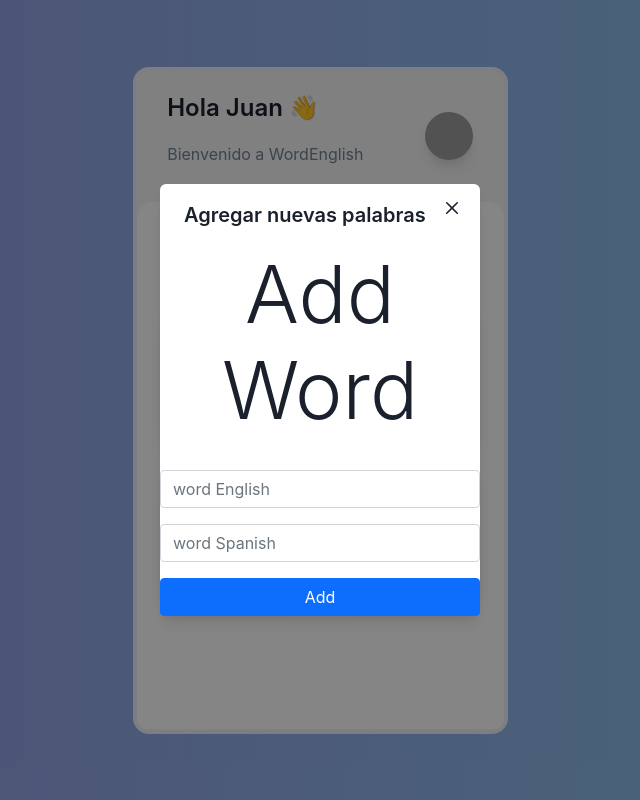
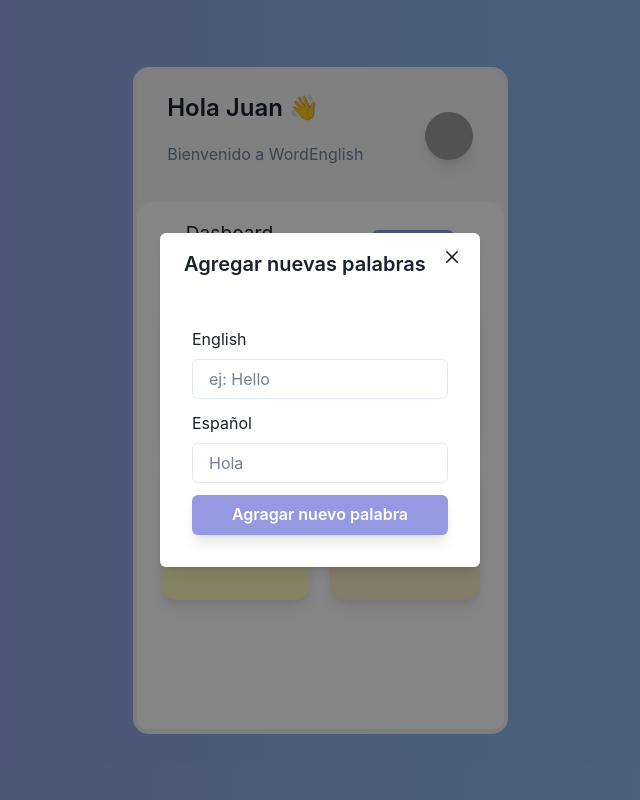
Before and after one commit to Lopez089/wordEnglish, a Next.js app: page / in a window 1280 px wide. Both pictures are taken after a click on the button "Agregar". Shown: the whole page, without its empty margins (320-960 px from the left). Built offline with nearby package versions, Linux system fonts and the light colour scheme; grey boxes are pictures that could not be loaded.

Commit message:
refactor coponent add word

```diff
--- a/components/formAddWord.js
+++ /dev/null
@@ -1,48 +0,0 @@
-import Button from '../components/button'
-import { useState } from 'react'
-import firebase from 'firebase/app'
-import 'firebase/firestore'
-import { Form } from 'react-bootstrap'
-
-export const FormAddWord = () => {
-  const [spanish, setSpanish] = useState('')
-  const [english, setEnglish] = useState('')
-
-  const handleOnchageSpanish = (e) => {
-    setSpanish(e.target.value)
-  }
-
-  const handleOnchageEnglish = (e) => {
-    setEnglish(e.target.value)
-  }
-
-  const handleSubmit = (e) => {
-    e.preventDefault()
-
-    console.table({ spanish, english })
-
-    firebase.firestore().collection(process.env.NEXT_PUBLIC_COLLECTION).add({
-      spanish, english, count: 0
-    })
-
-    setSpanish('')
-    setEnglish('')
-  }
-
-  return (
-    <>
-      <h2 className=' display-1 text-center mb-3'>Add Word</h2>
-      <Form>
-        <Form.Group className='mt-3'>
-          <Form.Control type='text' placeholder='word English' value={english} onChange={(e) => handleOnchageEnglish(e)} />
-        </Form.Group>
-        <Form.Group className='mt-3'>
-          <Form.Control type='text' placeholder='word Spanish' value={spanish} onChange={(e) => handleOnchageSpanish(e)} />
-        </Form.Group>
-        <Form.Group className='mt-3 d-grid'>
-          <Button handleClick={handleSubmit}>Add </Button>
-        </Form.Group>
-      </Form>
-    </>
-  )
-}
--- /dev/null
+++ b/components/formAddWord.tsx
@@ -0,0 +1,63 @@
+import { useState } from 'react'
+import firebase from 'firebase/app'
+import 'firebase/firestore'
+import { useTheme, Input, Button, Text, Grid, Box } from '@chakra-ui/react'
+
+type theme = {
+  primary: string;
+  secondary: string
+}
+
+export const FormAddWord = () => {
+  const [spanish, setSpanish] = useState('')
+  const [english, setEnglish] = useState('')
+  const theme = useTheme()
+  const { primary, secondary }: theme = theme.colors
+
+  const handleOnchageSpanish = (e) => {
+    setSpanish(e.target.value)
+  }
+
+  const handleOnchageEnglish = (e) => {
+    setEnglish(e.target.value)
+  }
+
+  const handleSubmit = (e) => {
+    e.preventDefault()
+
+    console.table({ spanish, english })
+
+    firebase.firestore().collection(process.env.NEXT_PUBLIC_COLLECTION).add({
+      spanish, english, count: 0
+    })
+
+    setSpanish('')
+    setEnglish('')
+  }
+
+  return (
+    <>
+      <form>
+        <Grid p='2rem' gap={3}  >
+          <Box>
+            <Text mb='8px'>English</Text>
+            <Input focusBorderColor={secondary} type='text' placeholder='ej: Hello' value={english} onChange={(e) => handleOnchageEnglish(e)} />
+          </Box>
+          <Box>
+            <Text mb='8px'>Español</Text>
+            <Input focusBorderColor={secondary} type='text' placeholder='Hola' value={spanish} onChange={(e) => handleOnchageSpanish(e)} />
+          </Box>
+          <Button
+            bg={secondary}
+            color='white'
+            shadow='lg'
+            _hover={{
+              bg: primary
+            }}>
+            Agragar nuevo palabra
+          </Button>
+        </Grid>
+      </form>
+    </>
+  )
+}
--- a/pages/index.tsx
+++ b/pages/index.tsx
@@ -117,4 +117,5 @@
 -cretae las constantes
 - refactor
 _ create un state globales
+- eleimnar component button
 */
```
Also changed, not shown: components/practiceWord.js (+9 -7 lines), 1 other file (tests, documents, lock files or other folders).
